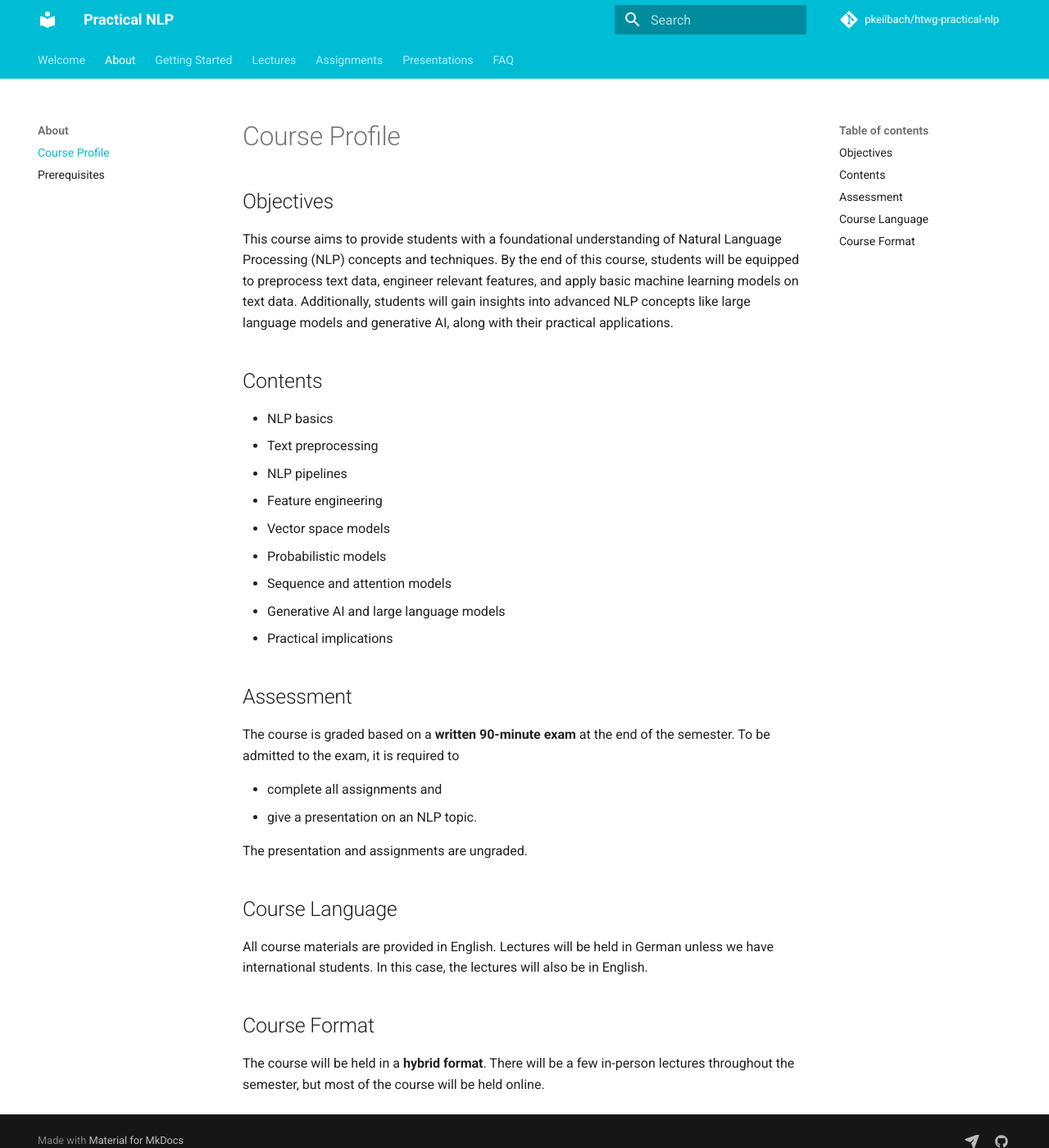
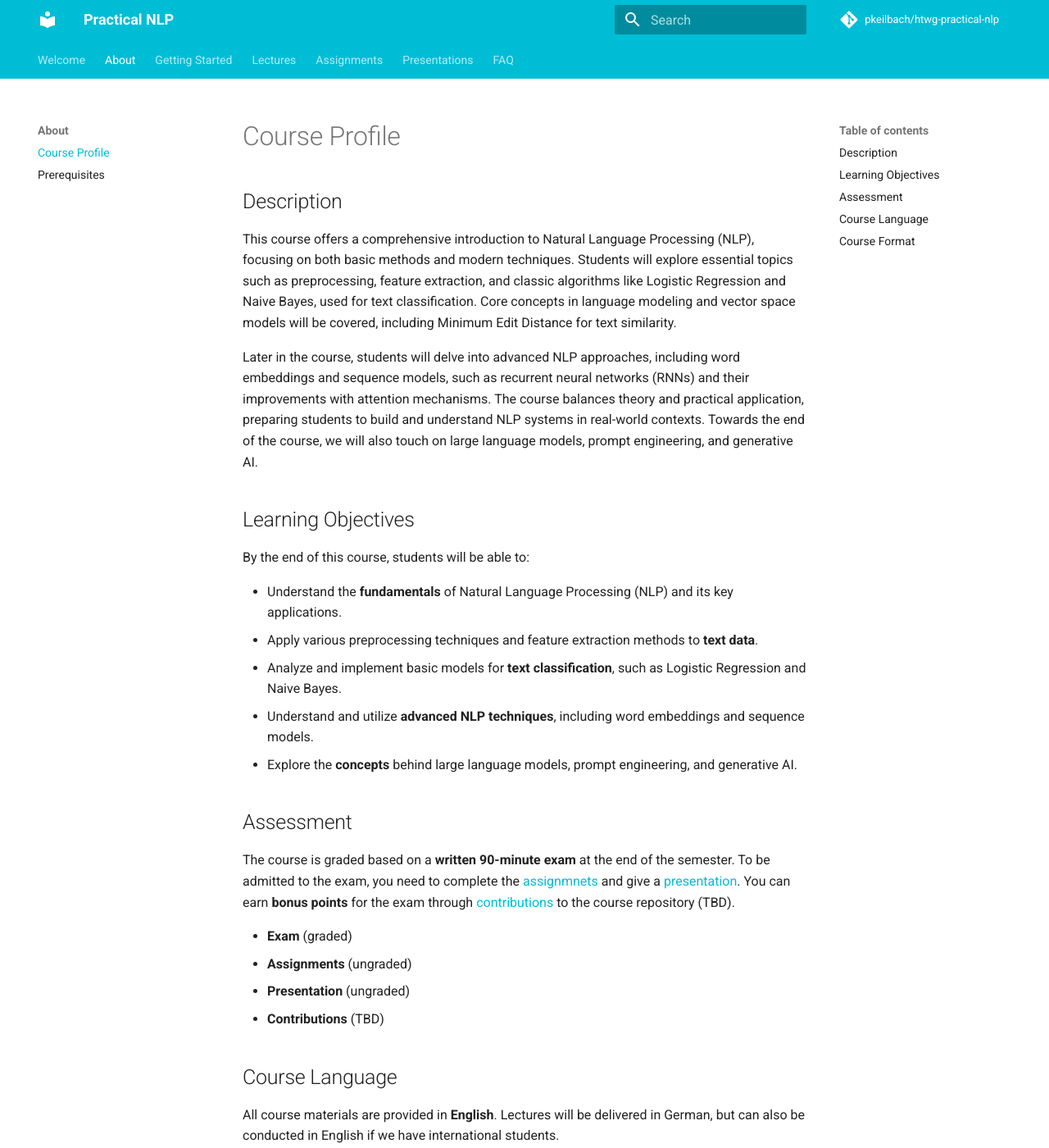
Before and after one commit to pkeilbach/htwg-practical-nlp, an MkDocs documentation site: the page built from docs/about/course_profile.md, in a window 1280 px wide and 1400 px high. Shown: the whole window at 82% size. Built offline with MkDocs 1.6.1 and Material for MkDocs 9.7.7, drawn with Linux system fonts in a browser that asks for light colours; comment, search, counter and statistics services are not loaded; some of the changed text lies outside the part shown.

Commit message:
update course profile

```diff
--- a/docs/about/course_profile.md
+++ b/docs/about/course_profile.md
@@ -1,39 +1,38 @@
 # Course Profile
 
-## Objectives
+## Description
 
-This course aims to provide students with a foundational understanding of Natural Language Processing (NLP) concepts and techniques.
-By the end of this course, students will be equipped to preprocess text data, engineer relevant features, and apply basic machine learning models on text data.
-Additionally, students will gain insights into advanced NLP concepts like large language models and generative AI, along with their practical applications.
+This course offers a comprehensive introduction to Natural Language Processing (NLP), focusing on both basic methods and modern techniques. Students will explore essential topics such as preprocessing, feature extraction, and classic algorithms like Logistic Regression and Naive Bayes, used for text classification. Core concepts in language modeling and vector space models will be covered, including Minimum Edit Distance for text similarity.
 
-## Contents
+Later in the course, students will delve into advanced NLP approaches, including word embeddings and sequence models, such as recurrent neural networks (RNNs) and their improvements with attention mechanisms. The course balances theory and practical application, preparing students to build and understand NLP systems in real-world contexts. Towards the end of the course, we will also touch on large language models, prompt engineering, and generative AI.
 
-- NLP basics
-- Text preprocessing
-- NLP pipelines
-- Feature engineering
-- Vector space models
-- Probabilistic models
-- Sequence and attention models
-- Generative AI and large language models
-- Practical implications
+## Learning Objectives
+
+By the end of this course, students will be able to:
+
+- Understand the **fundamentals** of Natural Language Processing (NLP) and its key applications.
+- Apply various preprocessing techniques and feature extraction methods to **text data**.
+- Analyze and implement basic models for **text classification**, such as Logistic Regression and Naive Bayes.
+- Understand and utilize **advanced NLP techniques**, including word embeddings and sequence models.
+- Explore the **concepts** behind large language models, prompt engineering, and generative AI.
 
 ## Assessment
 
 The course is graded based on a **written 90-minute exam** at the end of the semester.
-To be admitted to the exam, it is required to
+To be admitted to the exam, you need to complete the [assignmnets](../assignments.md) and give a [presentation](../presentations/presentations.md).
+You can earn **bonus points** for the exam through [contributions](https://github.com/pkeilbach/htwg-practical-nlp/blob/main/CONTRIBUTING.md) to the course repository (TBD).
 
-- complete all assignments and
-- give a presentation on an NLP topic.
-
-The presentation and assignments are ungraded.
+- **Exam** (graded)
+- **Assignments** (ungraded)
+- **Presentation** (ungraded)
+- **Contributions** (TBD)
 
 ## Course Language
 
-All course materials are provided in English.
-Lectures will be held in German unless we have international students.
-In this case, the lectures will also be in English.
+All course materials are provided in **English**.
+Lectures will be delivered in German, but can also be conducted in English if we have international students.
 
 ## Course Format
 
-The course will be held in a **hybrid format**. There will be a few in-person lectures throughout the semester, but most of the course will be held online.
+This course will be delivered in a **hybrid format**, consisting of both in-person and online lectures.
+Note that in-person lectures will not be streamed, and online lectures will not be recorded.
```
